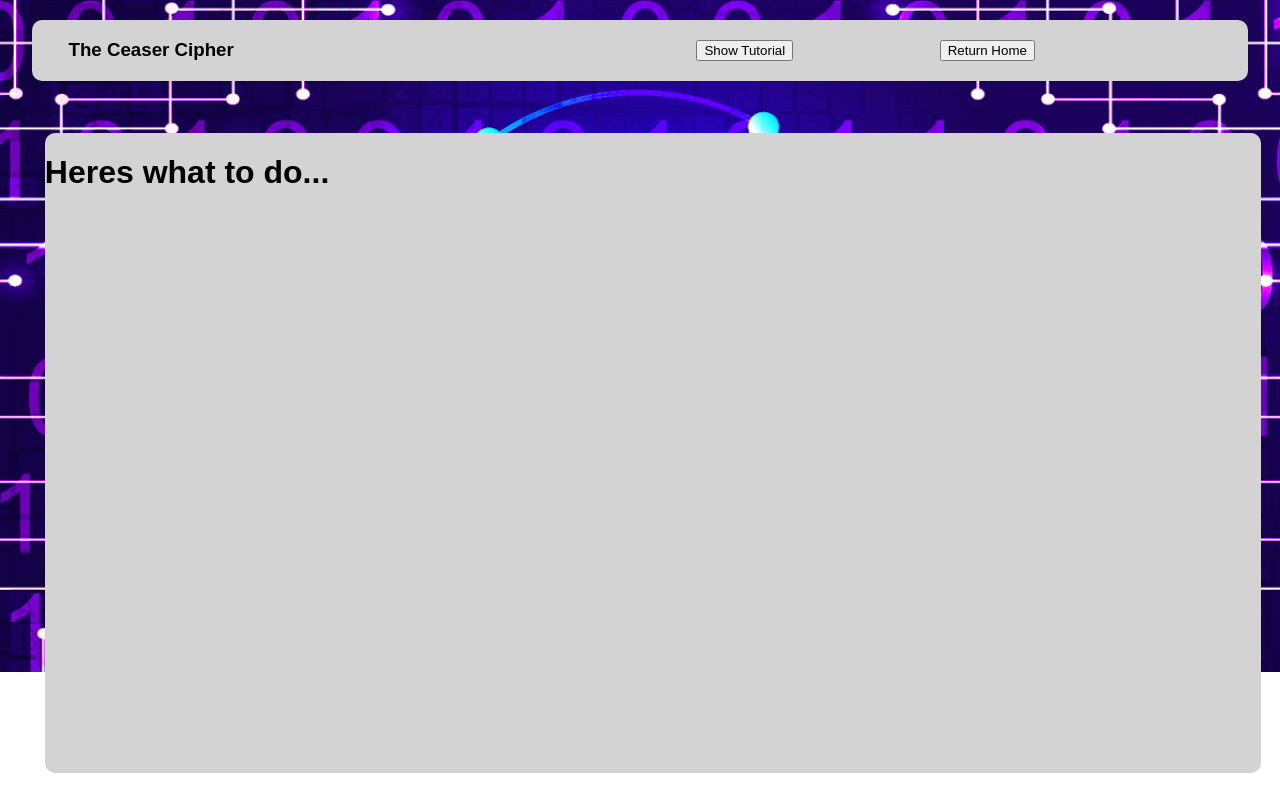
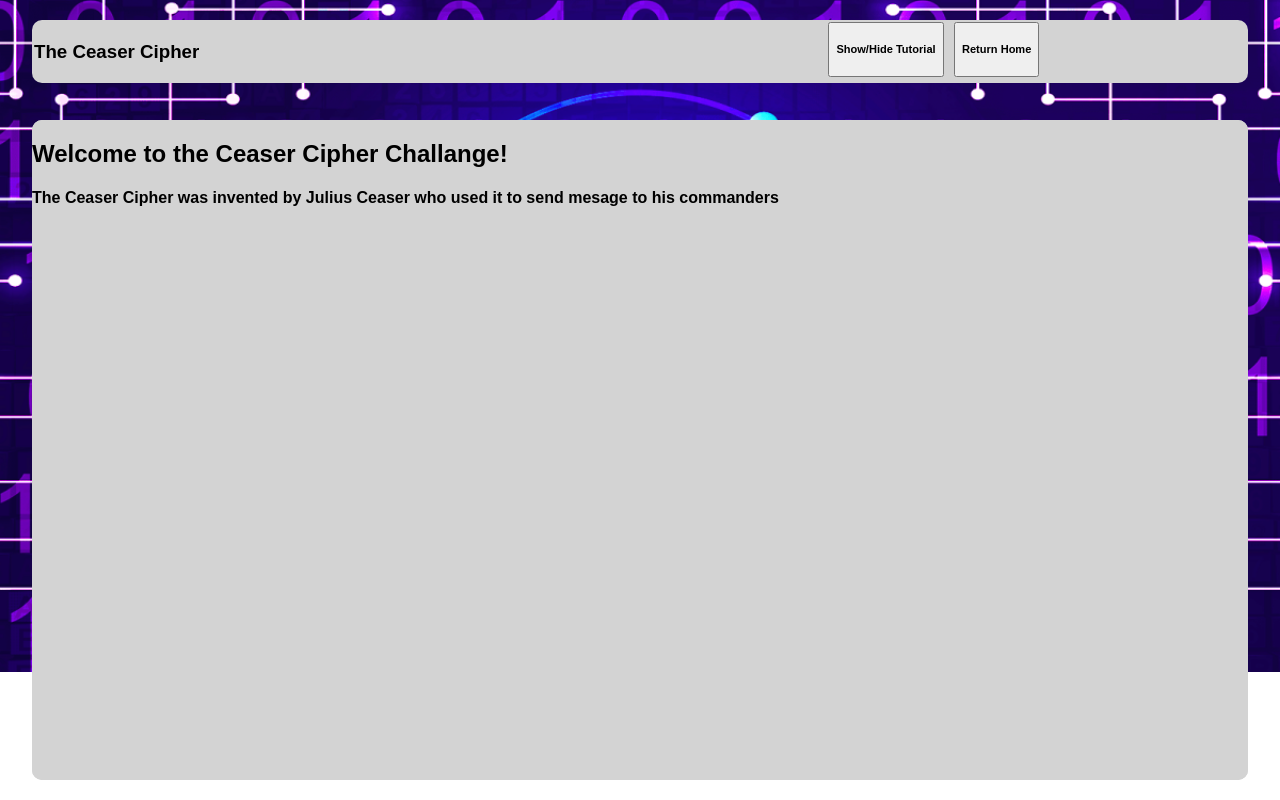
Before and after one commit to Spectre7651/AH-Project, a Flask app: page /ceasercipher in a window 1280 px wide. Run offline with Flask 3, Linux system fonts and the light colour scheme.

Commit message:
Auto Push - Dec 18 15:55:32

```diff
--- a/static/style.css
+++ b/static/style.css
@@ -149,26 +149,32 @@ input[type=text] {
 
   /* Ceaser cipher page */
   #c-th-title{
-    width:50%;
+    width:65%;
     float:left;
-    margin-left:3%;
+    margin:2px;
   }
   #c-th-homebutton{
-    width:25%;
+    width:10%;
     float:left;
+    margin:2px;
+  }
+  #c-th-name{
+    width:10%;
+    float:left;
+    margin:2px;
   }
 
   #c-th-tutorial{
-    width:20%;
+    width:10%;
     float:left;
-
+    margin:2px;
   }
 
-  #c-instructions{
+  #c-tutorial{
     position:absolute;
     display:block;
     top: 15%;
-    height:80%;
+    height:82.5%;
     width: 95%;
     left: 2.5%;
     right: 2.5%;
@@ -176,14 +182,13 @@ input[type=text] {
     text-align: left ;
     border: 2px white;
     border-radius: 10px;
-    margin:1%;
   }
 
   #c-body{
     position:absolute;
-    display:none;
+    display:block;
     top: 15%;
-    height:80%;
+    height:82.5%;
     width: 95%;
     left: 2.5%;
     right:2.5%;
@@ -191,5 +196,4 @@ input[type=text] {
     text-align: left;
     border: 2px white;
     border-radius: 10px;
-    margin:1%;
   }
--- a/templates/ceaser.html
+++ b/templates/ceaser.html
@@ -5,28 +5,38 @@
 	<link rel="stylesheet" href="../style.css">
 	<link rel="icon" type="image/x-icon" href="/favicon">
 	<title>Ceaser - CipherSchool</title>
+	<script>
+		function showhidetutorial(){
+			var x = document.getElementById("c-tutorial");
+			if (x.style.display == "none"){
+				x.style.display = "block"
+			} else {
+				x.style.display = "none"
+			}
+		}
+	</script>
 </head>
 <body>
 	<div id="topheader">
 		<div id="c-th-title">
-			<h3>The Ceaser Cipher {{name}}</h3>
+			<h3>The Ceaser Cipher</h3>
 		</div>
 		<div id="c-th-tutorial">
-			<form action="#">
-				<input type="submit"  value="Show Tutorial">
-			</form>
+			<button onclick="showhidetutorial()"><h5>Show/Hide Tutorial</h5></button>
 		</div>
 		<div id="c-th-homebutton">
-			<form action="/launchpad">
-				<input type="submit"  value="Return Home">
-			</form>
+			<button onclick="location.href = '/launchpad'"><h5>Return Home</h5></button>
 		</div>
-	</div>
-	<div id="c-instructions">
-		<h1>Heres what to do...</h1>
+		<div id="c-th-name">
+			<h4>{{name}}</h4>
+		</div>
 	</div>
 	<div id="c-body">
 		<h1>Main content.</h1>
 	</div>
+	<div id="c-tutorial">
+		<h2>Welcome to the Ceaser Cipher Challange!</h2>
+		<h4>The Ceaser Cipher was invented by Julius Ceaser who used it to send mesage to his commanders</h4>
+	</div>
 </body>
 </html>
```
